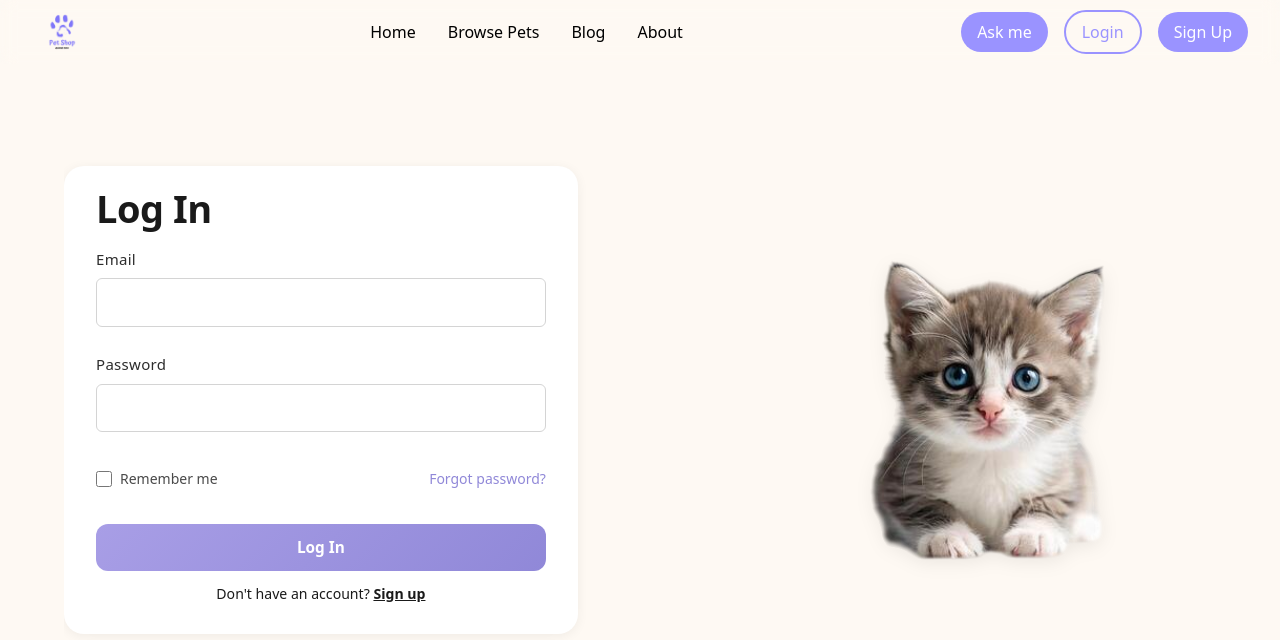
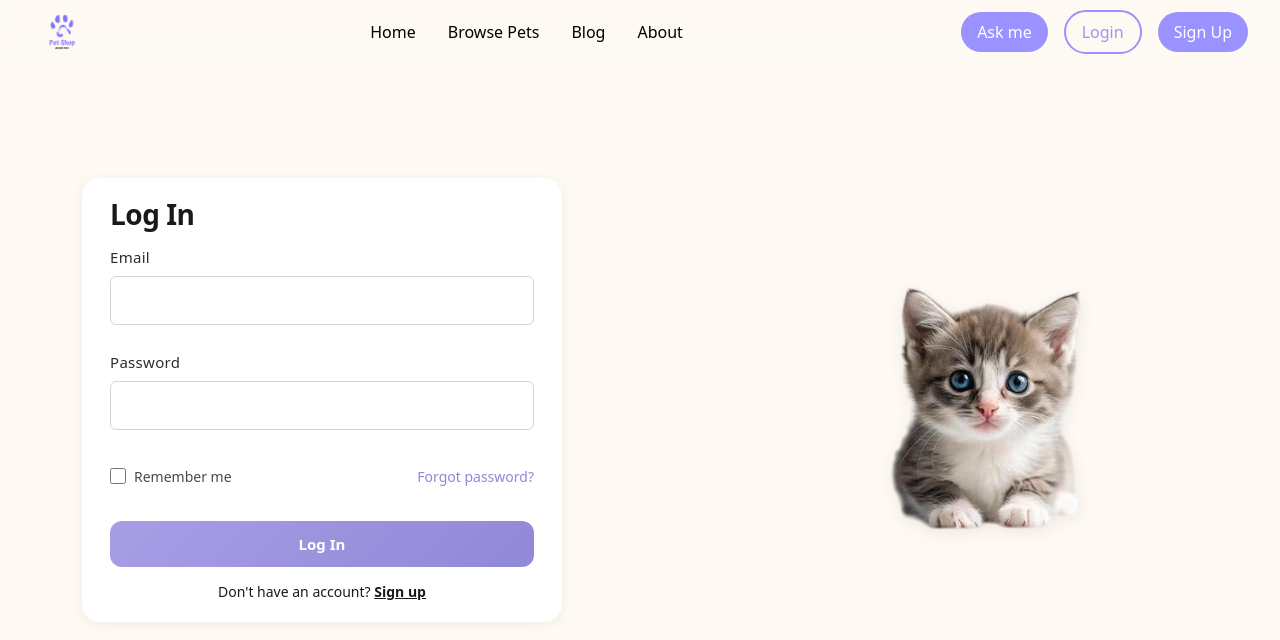
Before and after one commit to independent-project-2/HappyTail-Frontend, a React (Vite) app: page /login in a window 1280 px wide. Shown: the top 640 px of the page. Built offline with nearby package versions, Linux system fonts and the light colour scheme.

Commit message:
develop signup

```diff
--- a/src/styles/LoginPage.css
+++ b/src/styles/LoginPage.css
@@ -5,14 +5,11 @@
 
 .login-page {
   height: 100vh;
-  width: 100vw;
+  width: 100%;
   background-color: #fef9f3;
   display: flex;
   flex-direction: column;
   overflow: hidden;
-  position: fixed;
-  top: 0;
-  left: 0;
 }
 
 .login-content {
@@ -20,54 +17,42 @@
   display: flex;
   align-items: center;
   justify-content: center;
-  padding: 10px;
+  padding: 20px;
   width: 100%;
-  height: 100%;
-  overflow: hidden;
+  min-height: 0;
 }
 
 .login-container {
-  max-width: 90vw;
-  max-height: 90vh;
-  width: 100%;
-  height: 100%;
+  max-width: 1300px;
+  width: 90%;
   display: grid;
-  grid-template-columns: 42% 58%;
-  gap: 0;
+  grid-template-columns: minmax(400px, 480px) 1fr;
+  gap: 40px;
   align-items: center;
-  overflow: hidden;
+  justify-items: center;
+  max-height: calc(100vh - 100px);
 }
 
 /* Form Section */
 .login-form-section {
   background-color: #ffffff;
-  padding: clamp(15px, 2.5vh, 40px) clamp(15px, 2.5vw, 40px);
-  border-radius: 20px;
+  padding: 20px 28px;
+  border-radius: 18px;
   box-shadow: 0 2px 12px rgba(0, 0, 0, 0.06);
-  display: flex;
-  align-items: flex-start;
-  justify-content: flex-start;
-  margin-right: -30px;
-  z-index: 2;
-  height: auto;
-  min-height: fit-content;
-  max-height: 85vh;
-  overflow-y: auto;
-  overflow-x: hidden;
+  width: 100%;
+  max-width: 480px;
+  justify-self: end;
 }
 
 .login-form-wrapper {
   width: 100%;
-  max-width: 100%;
-  overflow: visible;
-  padding-bottom: 10px;
 }
 
 .login-title {
-  font-size: clamp(24px, 3.5vw, 38px);
+  font-size: 28px;
   font-weight: 700;
   color: #1a1a1a;
-  margin: 0 0 clamp(15px, 2vh, 30px) 0;
+  margin: 0 0 14px 0;
   text-align: left;
   letter-spacing: -0.5px;
   line-height: 1.2;
@@ -76,7 +61,7 @@
 .login-form {
   display: flex;
   flex-direction: column;
-  gap: clamp(3px, 0.8vh, 8px);
+  gap: 6px;
 }
 
 .login-options {
@@ -118,8 +103,8 @@
 
 .login-button {
   width: 100%;
-  padding: clamp(10px, 1.5vh, 16px);
-  font-size: clamp(14px, 1.2vw, 16px);
+  padding: 12px;
+  font-size: 15px;
   font-weight: 600;
   color: #ffffff;
   background: linear-gradient(135deg, #a89ee6 0%, #9088d8 100%);
@@ -127,7 +112,7 @@
   border-radius: 12px;
   cursor: pointer;
   transition: all 0.3s ease;
-  margin-top: clamp(8px, 1vh, 16px);
+  margin-top: 8px;
 }
 
 .login-button:hover:not(:disabled) {
@@ -147,8 +132,8 @@
 
 .login-footer {
   text-align: center;
-  margin-top: clamp(12px, 1.5vh, 24px);
-  font-size: clamp(13px, 1.1vw, 15px);
+  margin-top: 14px;
+  font-size: 14px;
   color: #1a1a1a;
 }
 
@@ -165,16 +150,13 @@
 
 /* Image Section */
 .login-image-section {
-  background: transparent;
   display: flex;
   align-items: center;
-  justify-content: center;
-  padding: 0;
-  position: relative;
-  overflow: hidden;
-  z-index: 1;
+  justify-content: flex-start;
+  width: 100%;
   height: 100%;
-  max-height: 100%;
+  max-height: calc(100vh - 120px);
+  justify-self: start;
 }
 
 .login-image-wrapper {
@@ -183,21 +165,16 @@
   display: flex;
   align-items: center;
   justify-content: center;
-  position: relative;
-  overflow: hidden;
 }
 
 .login-dog-image {
-  width: 100%;
-  height: 100%;
+  width: auto;
+  height: auto;
+  max-height: calc(100vh - 50px);
   max-width: 100%;
-  max-height: 100%;
   object-fit: contain;
-  object-position: center center;
-  border: none;
-  border-radius: 0;
+  object-position: center;
   filter: drop-shadow(0 4px 8px rgba(0, 0, 0, 0.08));
-  transform: scale(1.1);
 }
 
 /* Responsive Design */
```
